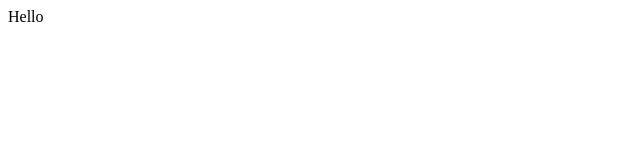
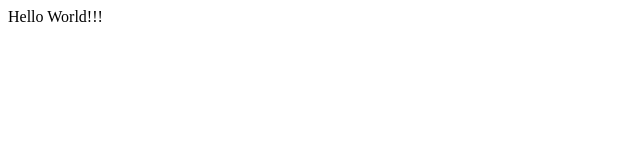
Before and after one commit to RibaC/lectore0, a plain HTML site: page hello.html in a window 1280 px wide. Shown: the full height of the page, 0-640 px from the left. Drawn offline with Linux system fonts and the light colour scheme.

Commit message:
Update hello.html

```diff
--- a/hello.html
+++ b/hello.html
@@ -6,6 +6,6 @@
     <title>Document</title>
 </head>
 <body>
-    Hello
+    Hello World!!!
 </body>
 </html>
```
